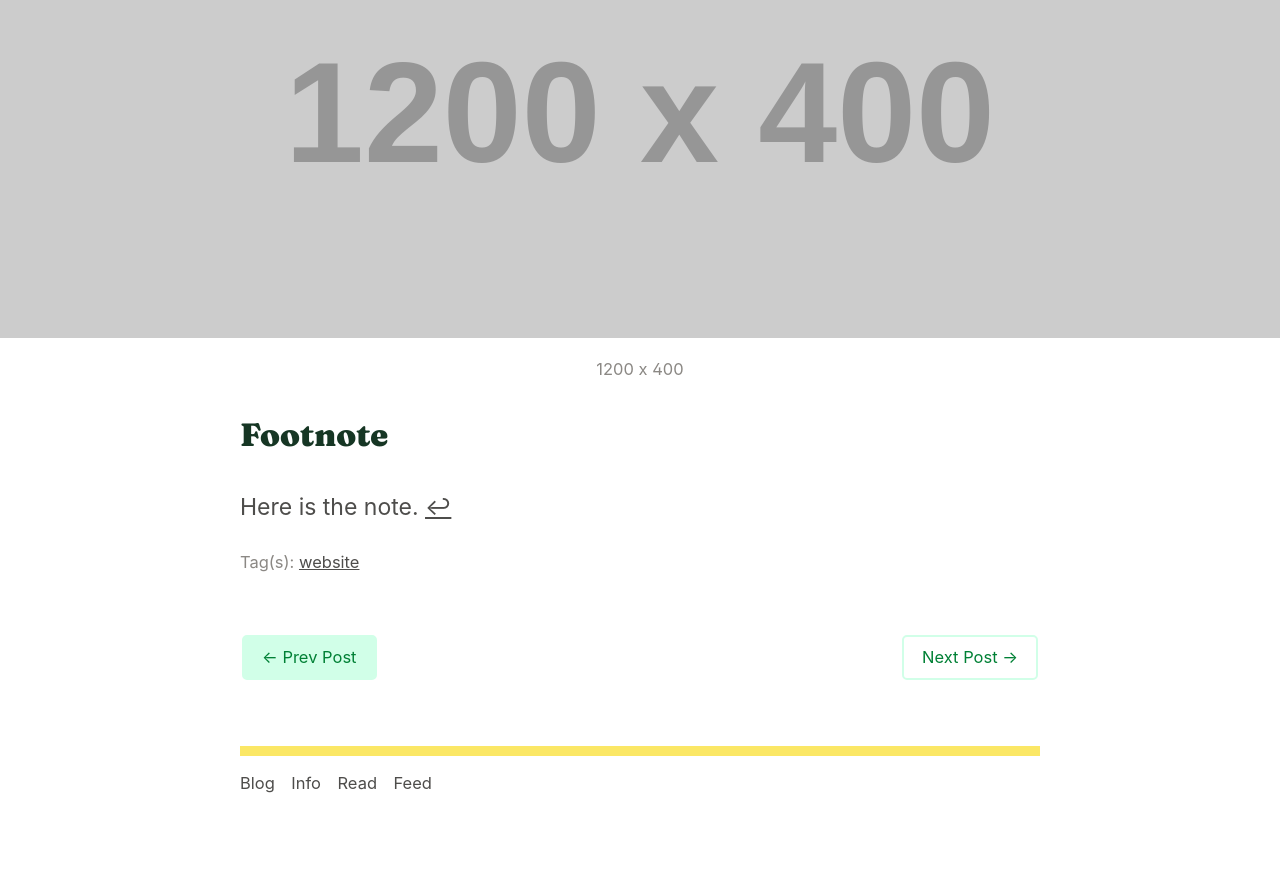
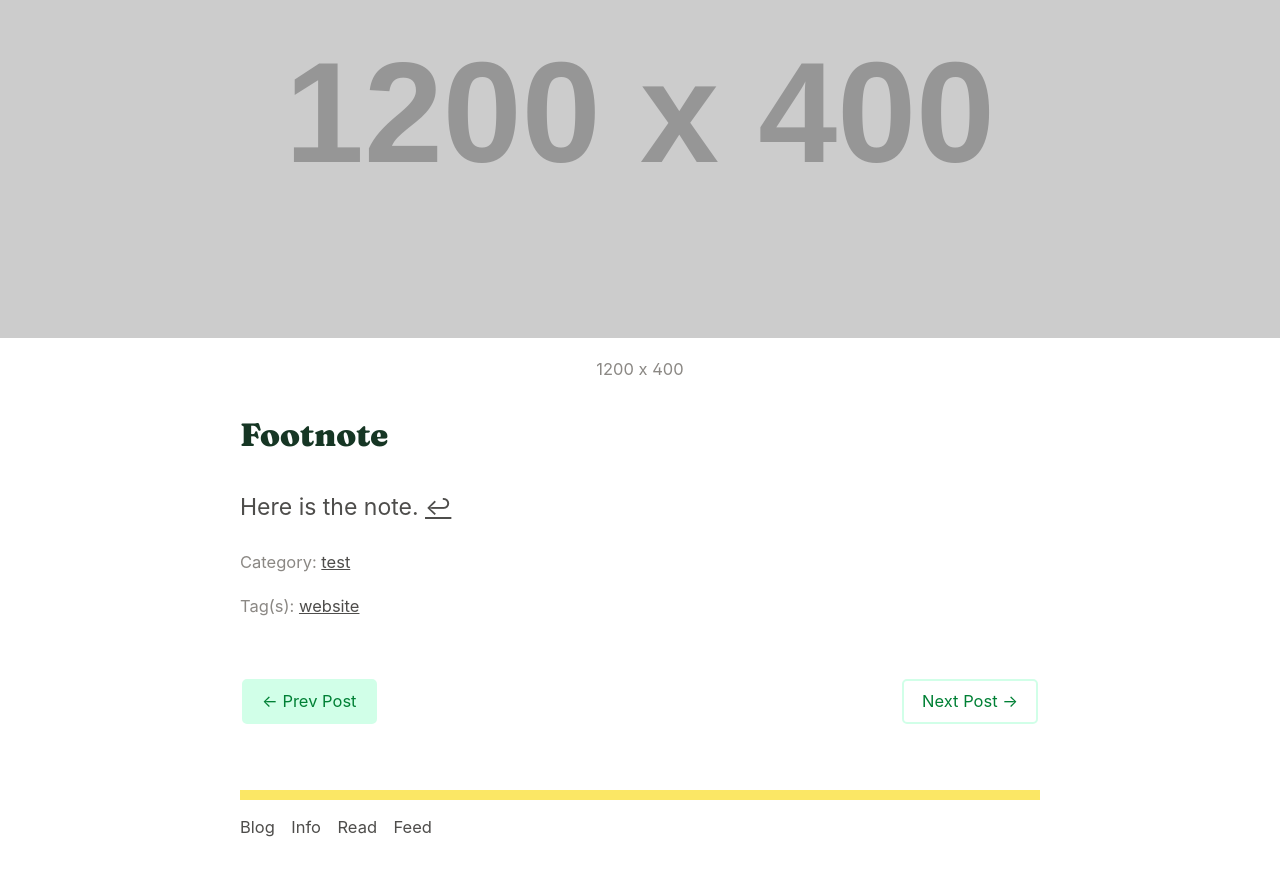
Before and after one commit to ajpwalser/ajpwalser.github.io, a Jekyll site: the page built from _posts/2020-04-17-Styles.md, in a window 1280 px wide and 900 px high, scrolled down 4396 px. Shown: the top 876 px of the window. Built offline with Jekyll 4.4.1, drawn with Linux system fonts in a browser that asks for light colours; some web fonts are replaced.

Commit message:
Update post.html

```diff
--- a/_layouts/post.html
+++ b/_layouts/post.html
@@ -8,6 +8,7 @@ layout: default
    <div itemprop="articleBody">
       {{ content }}
    </div>
+   <p class="meta">{% for category in page.categories %}Category: <a href="{{ site.url }}/categories/{{ category | cgi_escape }}" title="Posts about “{{ category }}”" rel="category">{{ category }}</a>{% unless forloop.last %}&nbsp;{% endunless %}{% endfor %}</p>
    <p class="meta">{% for tag in page.tags %}Tag(s): <a href="{{ site.url }}/tags/#{{ tag | cgi_escape }}" title="Posts tagged “{{ tag }}”" rel="tag">{{ tag }}</a>{% unless forloop.last %}&nbsp;{% endunless %}{% endfor %}</p>
    <div class="post-nav">
          {% if page.previous.url %}
```
